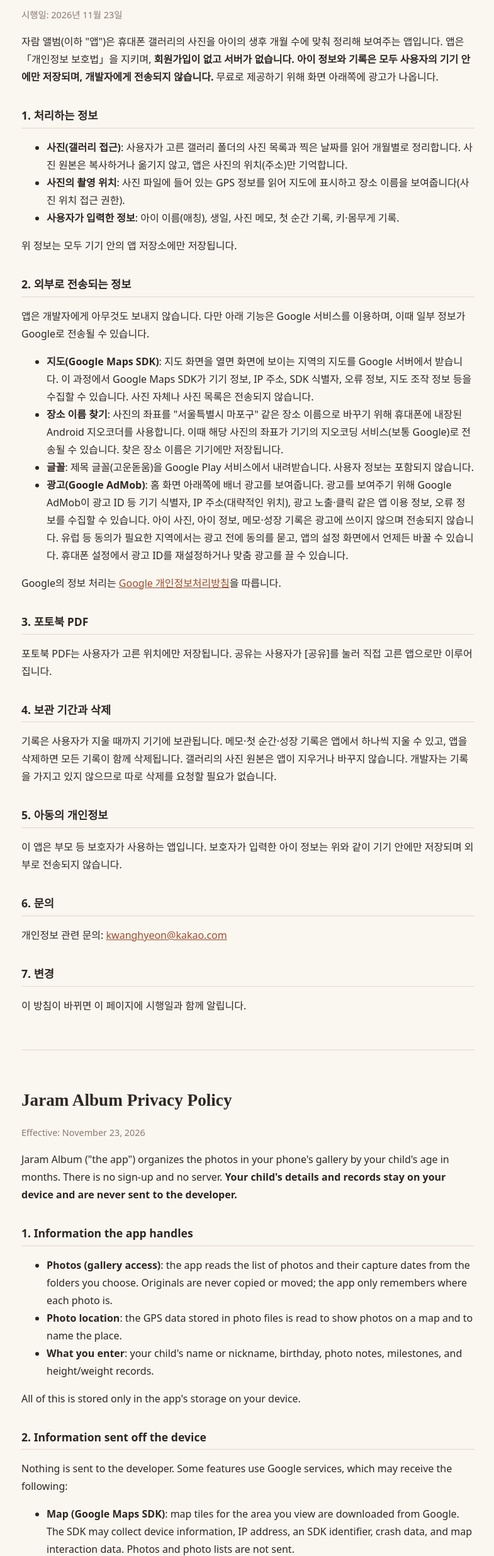
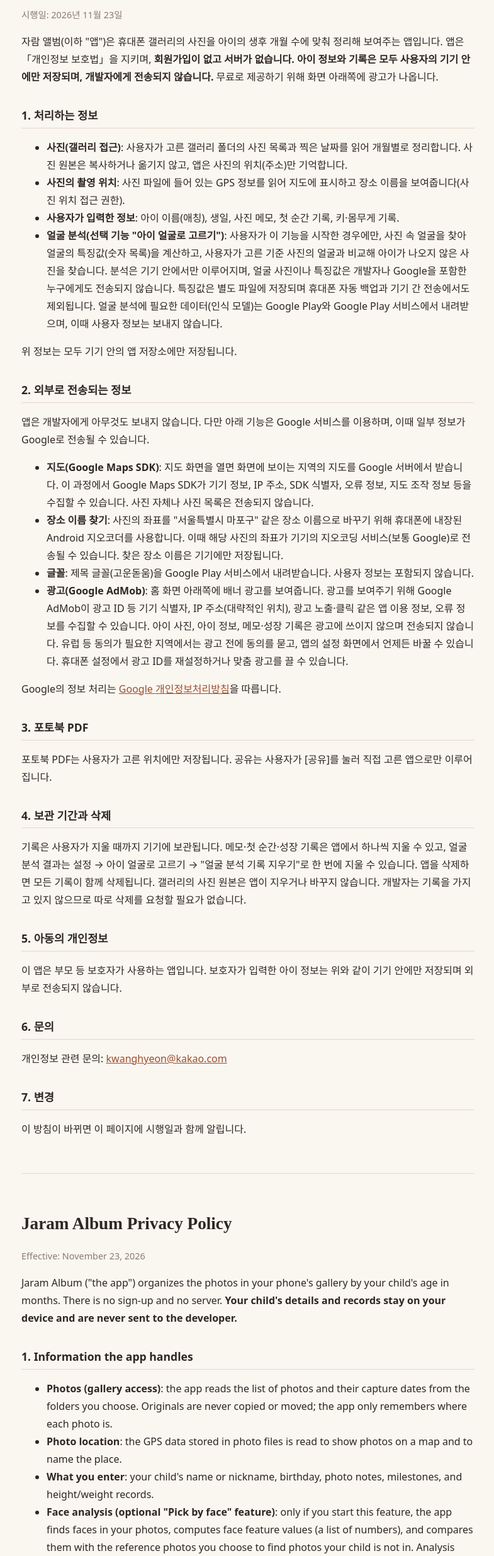
Before and after one commit to kwanghyeon-cpu/jaramalbum-privacy, a plain HTML site: page index.html in a window 1280 px wide. Shown: the part 91-2562 px from the top of the page at 63% size, without its empty margins (246-1031 px from the left). Drawn offline with Linux system fonts and the light colour scheme.

Commit message:
Add on-device face analysis section (app 1.0.1)

```diff
--- a/index.html
+++ b/index.html
@@ -28,6 +28,7 @@
   <li><strong>사진(갤러리 접근)</strong>: 사용자가 고른 갤러리 폴더의 사진 목록과 찍은 날짜를 읽어 개월별로 정리합니다. 사진 원본은 복사하거나 옮기지 않고, 앱은 사진의 위치(주소)만 기억합니다.</li>
   <li><strong>사진의 촬영 위치</strong>: 사진 파일에 들어 있는 GPS 정보를 읽어 지도에 표시하고 장소 이름을 보여줍니다(사진 위치 접근 권한).</li>
   <li><strong>사용자가 입력한 정보</strong>: 아이 이름(애칭), 생일, 사진 메모, 첫 순간 기록, 키·몸무게 기록.</li>
+  <li><strong>얼굴 분석(선택 기능 "아이 얼굴로 고르기")</strong>: 사용자가 이 기능을 시작한 경우에만, 사진 속 얼굴을 찾아 얼굴의 특징값(숫자 목록)을 계산하고, 사용자가 고른 기준 사진의 얼굴과 비교해 아이가 나오지 않은 사진을 찾습니다. 분석은 기기 안에서만 이루어지며, 얼굴 사진이나 특징값은 개발자나 Google을 포함한 누구에게도 전송되지 않습니다. 특징값은 별도 파일에 저장되며 휴대폰 자동 백업과 기기 간 전송에서도 제외됩니다. 얼굴 분석에 필요한 데이터(인식 모델)는 Google Play와 Google Play 서비스에서 내려받으며, 이때 사용자 정보는 보내지 않습니다.</li>
 </ul>
 <p>위 정보는 모두 기기 안의 앱 저장소에만 저장됩니다.</p>
 
@@ -45,7 +46,7 @@
 <p>포토북 PDF는 사용자가 고른 위치에만 저장됩니다. 공유는 사용자가 [공유]를 눌러 직접 고른 앱으로만 이루어집니다.</p>
 
 <h2>4. 보관 기간과 삭제</h2>
-<p>기록은 사용자가 지울 때까지 기기에 보관됩니다. 메모·첫 순간·성장 기록은 앱에서 하나씩 지울 수 있고, 앱을 삭제하면 모든 기록이 함께 삭제됩니다. 갤러리의 사진 원본은 앱이 지우거나 바꾸지 않습니다. 개발자는 기록을 가지고 있지 않으므로 따로 삭제를 요청할 필요가 없습니다.</p>
+<p>기록은 사용자가 지울 때까지 기기에 보관됩니다. 메모·첫 순간·성장 기록은 앱에서 하나씩 지울 수 있고, 얼굴 분석 결과는 설정 → 아이 얼굴로 고르기 → "얼굴 분석 기록 지우기"로 한 번에 지울 수 있습니다. 앱을 삭제하면 모든 기록이 함께 삭제됩니다. 갤러리의 사진 원본은 앱이 지우거나 바꾸지 않습니다. 개발자는 기록을 가지고 있지 않으므로 따로 삭제를 요청할 필요가 없습니다.</p>
 
 <h2>5. 아동의 개인정보</h2>
 <p>이 앱은 부모 등 보호자가 사용하는 앱입니다. 보호자가 입력한 아이 정보는 위와 같이 기기 안에만 저장되며 외부로 전송되지 않습니다.</p>
@@ -68,6 +69,7 @@
   <li><strong>Photos (gallery access)</strong>: the app reads the list of photos and their capture dates from the folders you choose. Originals are never copied or moved; the app only remembers where each photo is.</li>
   <li><strong>Photo location</strong>: the GPS data stored in photo files is read to show photos on a map and to name the place.</li>
   <li><strong>What you enter</strong>: your child's name or nickname, birthday, photo notes, milestones, and height/weight records.</li>
+  <li><strong>Face analysis (optional "Pick by face" feature)</strong>: only if you start this feature, the app finds faces in your photos, computes face feature values (a list of numbers), and compares them with the reference photos you choose to find photos your child is not in. Analysis happens only on your device; face images and feature values are never sent to anyone, including the developer and Google. Feature values are stored in a separate file that is excluded from phone backups and device-to-device transfer. The recognition model is downloaded from Google Play and Google Play services without sending your data.</li>
 </ul>
 <p>All of this is stored only in the app's storage on your device.</p>
 
@@ -85,7 +87,7 @@
 <p>PDFs are saved only where you choose, and shared only with apps you pick.</p>
 
 <h2>4. Retention and deletion</h2>
-<p>Records stay on your device until you delete them. Notes, milestones, and growth records can be deleted in the app, and uninstalling the app deletes everything. The app never deletes or changes your original photos.</p>
+<p>Records stay on your device until you delete them. Notes, milestones, and growth records can be deleted in the app; face analysis results can be cleared at once in Settings → Pick by face → "Clear face analysis"; and uninstalling the app deletes everything. The app never deletes or changes your original photos.</p>
 
 <h2>5. Children</h2>
 <p>The app is meant for parents and guardians. Details entered about a child stay on the device and are never transmitted.</p>
```
